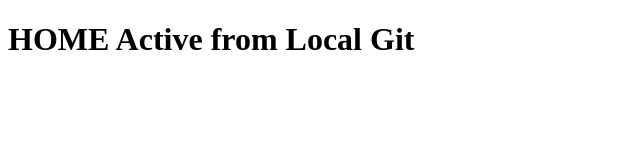
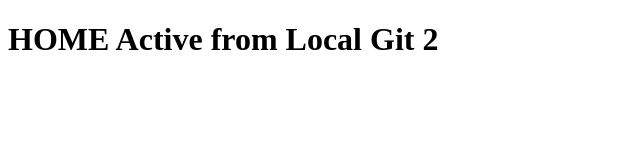
Before and after one commit to joti5678/nodeserver, a website: page views/index.html in a window 1280 px wide. Shown: the full height of the page, 0-640 px from the left. Drawn offline with Linux system fonts and the light colour scheme.

Commit message:
4th commit

```diff
--- a/views/index.html
+++ b/views/index.html
@@ -7,7 +7,7 @@
     <title>HOME</title>
 </head>
 <body>
-    <h1>HOME Active from Local Git</h1>
+    <h1>HOME Active from Local Git 2</h1>
 
 </body>
 </html>
```
